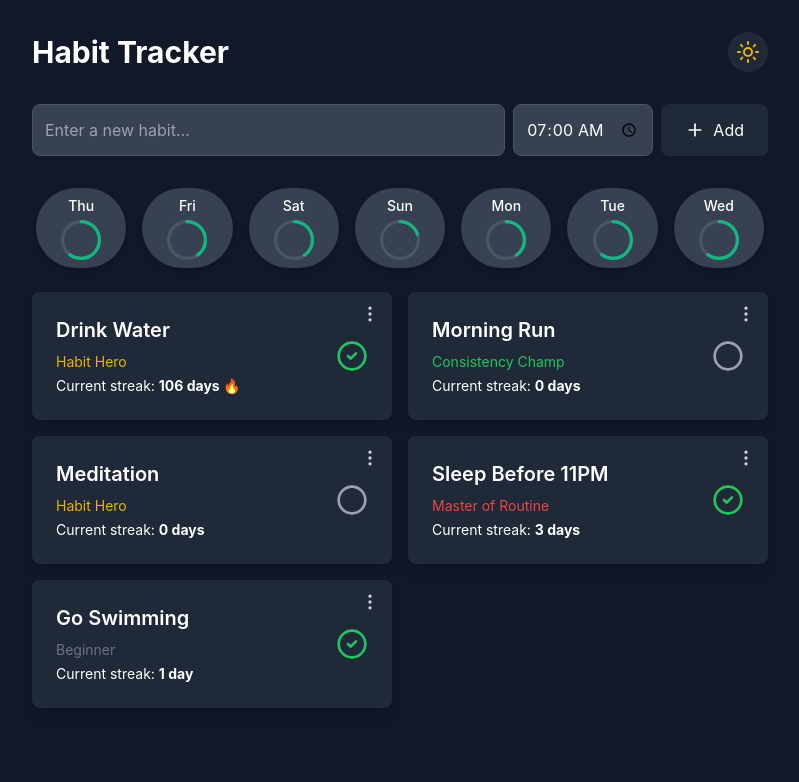
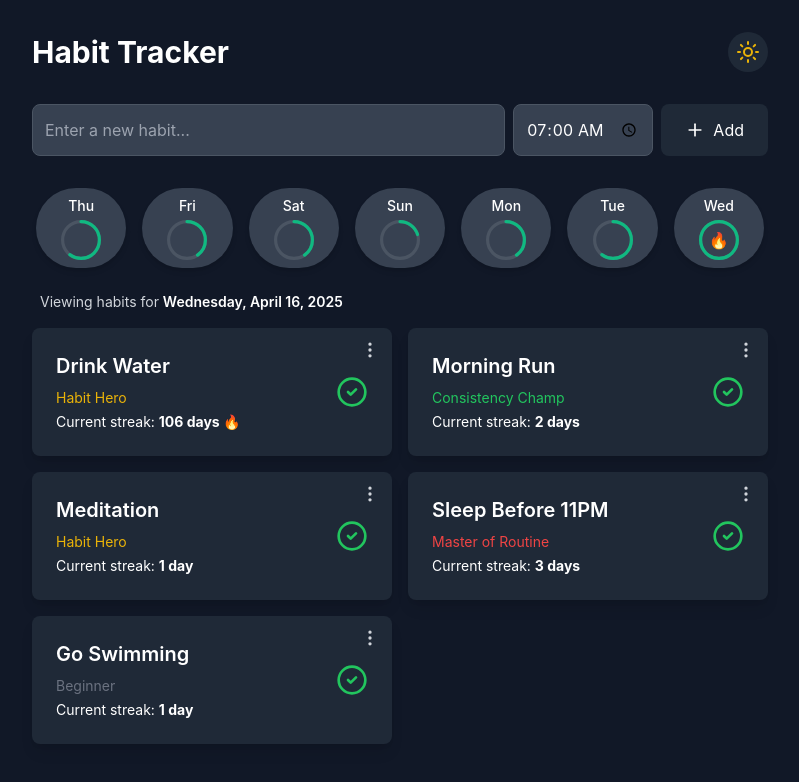
Before and after one commit to FRDesai/habitTracker, a React (Vite) app: page / in a window 1280 px wide. Shown: the top 782 px of the page, without its empty margins (240-1039 px from the left). Built offline with nearby package versions, Linux system fonts and the light colour scheme.

Commit message:
Added the animations

```diff
--- a/src/App.jsx
+++ b/src/App.jsx
@@ -1,5 +1,5 @@
 import React, { useEffect, useState } from 'react';
-import { motion } from 'framer-motion';
+import { motion, AnimatePresence } from 'framer-motion';
 import { Moon, Sun, ArrowLeft } from 'lucide-react';
 import { useStore } from './store';
 import { AddHabitForm } from './components/AddHabitForm';
@@ -7,7 +7,8 @@ import { HabitCard } from './components/HabitCard';
 import { WeeklyProgress } from './components/WeeklyProgress';
 import { ContributionHeatmap } from './components/ContributionHeatmap';
 import ReminderModal from './components/ReminderModal';
-import { format } from 'date-fns';
+
+
 
 function App() {
   const { habits, darkMode, addHabit, toggleHabit, toggleDarkMode, deleteHabit, selectedDate, setSelectedDate } = useStore();
@@ -94,20 +95,47 @@ function App() {
             <AddHabitForm onAdd={addHabit} isDarkMode={darkMode} />
 
             <WeeklyProgress isDarkMode={darkMode} onDateSelect={setSelectedDate} />
-
-            <div className="grid gap-4 md:grid-cols-2">
+            <p className={`text-sm text-left mb-4 px-2 ${darkMode ? 'text-gray-300' : 'text-gray-700'}`}>
+              Viewing habits for{' '}
+              <span className={`${darkMode ? 'text-white' : 'text-black'} font-semibold`}>
+                {new Date(selectedDate).toLocaleDateString('en-US', {
+                  weekday: 'long',
+                  year: 'numeric',
+                  month: 'long',
+                  day: 'numeric',
+                })}
+              </span>
+            </p>
+            <AnimatePresence mode="wait">
+              <motion.div
+                key={selectedDate} // forces re-render & animation on date change
+                initial={{ opacity: 0 }}
+                animate={{ opacity: 1 }}
+                exit={{ opacity: 0 }}
+                transition={{ duration: 0.5 }}
+                className="grid gap-4 md:grid-cols-2"
+              >
                 {habits.map((habit) => (
+                  <motion.div
+                    key={habit.id}
+                    initial={{ opacity: 0, y: 20 }}
+                    animate={{ opacity: 1, y: 0 }}
+                    exit={{ opacity: 0, y: -10 }}
+                    transition={{ duration: 0.3 }}
+                  >
                     <HabitCard
-                  key={habit.id}
                       habit={habit}
                       onClick={() => setSelectedHabit(habit)}
-                  onToggle={()=>toggleHabit(habit.id)}
-                  onDelete={()=> deleteHabit(habit.id)}
+                      onToggle={() => toggleHabit(habit.id)}
+                      onDelete={() => deleteHabit(habit.id)}
                       selectedDate={selectedDate}
                       isDarkMode={darkMode}
                     />
+                  </motion.div>
                 ))}
-            </div>
+              </motion.div>
+            </AnimatePresence>
+
 
             {habits.length === 0 && (
               <motion.p
--- a/src/store.js
+++ b/src/store.js
@@ -171,11 +171,12 @@ export const useStore = create((set) => ({
         "2025-04-06",
         "2025-04-07",
         "2025-04-10",
-        "2025-04-15"
+        "2025-04-15",
+        '2025-04-16'
+
       ]
       ,
     },
-
     {
       id: '4',
       name: 'Meditation',
@@ -184,7 +185,7 @@ export const useStore = create((set) => ({
       createdAt: new Date().toISOString(),
       reminderTime: '07:00',
       completionDates: [
-
+        '2025-04-16',
         "2024-09-02",
         "2024-09-03",
         "2024-09-05",
@@ -279,7 +280,8 @@ export const useStore = create((set) => ({
         "2025-04-07",
         "2025-04-09",
         "2025-04-10",
-        "2025-04-12"
+        "2025-04-12",
+
 
       ],
     },
@@ -503,7 +505,7 @@ export const useStore = create((set) => ({
       lastChecked: null,
       createdAt: '2025-04-16T00:00:00.000Z',
       reminderTime: '07:00',
-      completionDates: [      '2025-04-16',],
+      completionDates: ['2025-04-16',],
     },
   ],
   selectedDate: format(new Date(), 'yyyy-MM-dd'),
```
Lines whose indentation alone changed are shown as unchanged.
